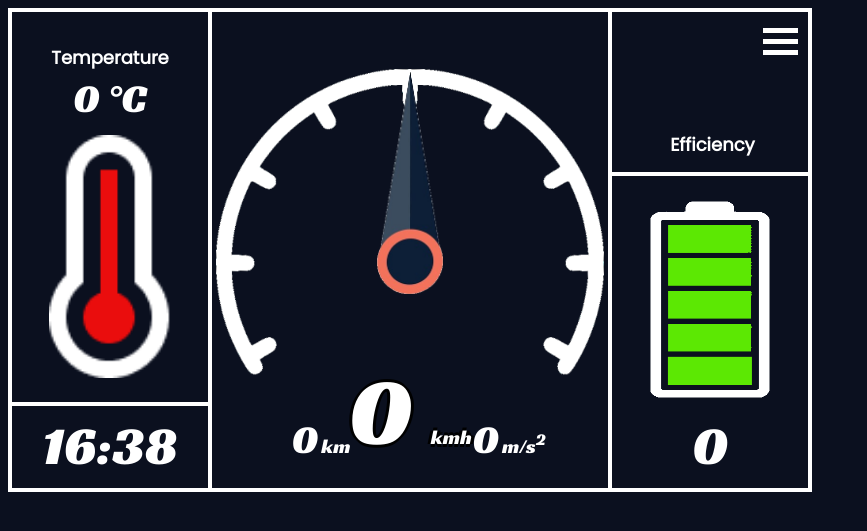
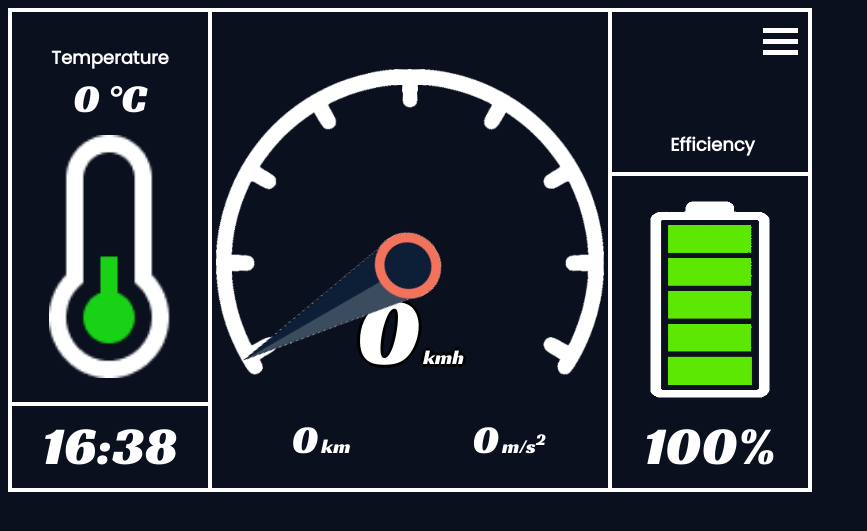
Before and after one commit to Princeton-Racing-Electric/Dashboard, a Flask app: page / in a window 1280 px wide. Shown: the top 531 px of the page, without its empty margins (0-867 px from the left). Run offline with Flask 2, Linux system fonts and the light colour scheme; parts of the project's set-up code (start-up, migrations or seed data) failed here and were passed over.

Commit message:
revert back

```diff
--- a/Server/templates/boardv3.html
+++ b/Server/templates/boardv3.html
@@ -78,14 +78,6 @@
             width: 25%;
             padding: 10px;
         }
-        .container .box .box-cell-side2 {
-            position: relative;
-            border: 2px solid white;
-            text-align: justify;
-            display:table-cell;
-            width: 25%;
-            padding: 10px;
-        }
         .container .box .box-cell-center {
             position: relative;
             border: 2px solid white;
@@ -147,11 +139,9 @@
             <label for="velocity" style="color:white;">Velocity:</label><br>
             <input type="text" id="velocity">
             <input type="submit" value="Submit" onclick="changeVelocity(); return false;"><br>
-
             <label for="temp" style="color:white;">Temperature:</label><br>
             <input type="text" id="temp">
             <input type="submit" value="Submit" onclick="changeTemp(); return false;"><br>
-
             <label for="battery_" style="color:white;">Battery:</label><br>
             <input type="text" id="battery_">
             <input type="submit" value="Submit" onclick="changeBattery(); return false;"><br>
@@ -168,7 +158,7 @@
                     text-align:center; font-size: 18px;
                     width: 60%; height: 6.25%;
                     position: absolute; left: 20%; top: 4.167%;">Temperature</h1>
-                <p id="temperature" class="clickable" onclick="toggleTempUnits()"
+                <p id="mph" class="clickable" onclick="toggleTempUnits()"
                     style="color:white; font-family: 'Racing Sans One', cursive;
                     text-align:center; font-size: 40px;
                     width: 75%; height: 10.417%;
@@ -179,17 +169,22 @@
                 <img id="thermometer-picture" src="{{url_for('static', filename='temp_red.png')}}"
                     alt="thermometer picture" style="width: 62%; height: 51.042%;
                     position: absolute; left: 19%; top: 25.833%;">
+                        <!-- left: 29%; top: 24.167%; -->
+                        <!-- width: 41.5%; height: 51.4583%; -->
+                <!-- <img id="thermometer-pic" src="temp_red.png" alt="thermometer picture"
+                     style="width: 62%; height: 51.042%;
+                     position: absolute; left: 19%; top: 25.833%;"> -->
                 <p id="time" style="color:white; font-family: 'Racing Sans One', cursive;
                     text-align:center; font-size: 54px;
                     width: 75%; height: 13.542%;
                     position: absolute; left: 12.5%; top: 72.375%;">16:00</p>
             </div>
             <div class = "box-cell-center">
-                <p id="mph" class="clickable"
-                    style="color:white; font-family: 'Racing Sans One', cursive; font-size: 96px;
+                <p id="mph" class="clickable" onclick="toggleDistanceUnits()"
+                    style="color:white; font-family: 'Racing Sans One', cursive;
                     text-shadow: -3px 0 black, 0 3px black, 3px 0 black, 0 -3px black;
                     width: 60%; height: 20.833%;
-                    text-align:center; position: absolute; left: 20%; top: 50.833%;">
+                    text-align:center; position: absolute; left: 20%; top: 50.833%;"> <!-- top: 24.791% -->
                     <span id="velocity-number" style="font-size: 96px">62</span>
                     <span id="velocity-unit" style="font-size: 20px">kmh</span>
                 </p>
@@ -199,14 +194,19 @@
                 <img id="speedometer-picture" src="{{url_for('static', filename='needle.png')}}"
                     alt="speedometer picture" style="width: 16.875%; height: 46.667%;
                     position: absolute; left: 41.5625%; top: 12.5%; transform-origin: 50% 86.61%;">
-                <p id="mileage-text" class="clickable"
+                <!-- <img id="speed-bar-pic" src="markers.png" alt="speedometer picture"
+                     style="width: 98%; height: 70.167%; position: absolute; left: 1%; top: 12%;">
+                <img id="speedometer-pic" src="needle.png" alt="speedometer picture"
+                     style="width: 16.875%; height: 46.667%;; position: absolute; left: 41.5625%; top: 12.5%;
+                     transform-origin: 50% 86.61%;"> -->
+                <p id="mileage-text" class="clickable" onclick="toggleDistanceUnits()"
                     style="color:white; font-family: 'Racing Sans One', cursive; text-align:center;
                     width: 50%; height: 12.5%;
                     position: absolute; left: 2.5%; top: 81%">
                     <span id="mileage-number" style="font-size: 40px;">20.50</span>
                     <span id="mileage-unit" style="font-size: 20px">km</span>
                 </p>
-                <p id="acceleration-text" class="clickable"
+                <p id="acceleration-text" class="clickable" onclick="toggleDistanceUnits()"
                    style="color:white; font-family: 'Racing Sans One', cursive;
                     width: 60%; height: 15%;
                     text-align:center; position: absolute; left: 45%; top: 81%;"> <!-- left: 20%; top: 28.833%; -->
@@ -214,7 +214,7 @@
                     <span id="acceleration-unit" style="font-size: 20px">m/s<sup>2</sup></span>
                 </p>
             </div>
-            <div class = "box-cell-side2">
+            <div class = "box-cell-side">
                 <div class="menubar">
                     <div class="menu" onclick="toggleMenu(this)">
                         <div class="bar1"></div>
@@ -238,7 +238,10 @@
                 <img id="battery-picture" src="{{url_for('static', filename='battery_100.png')}}" alt="battery picture"
                      style="width: 100%; height: 25%; transform:rotate(270deg);
                      position: absolute; left: 0; top: 48%;">
-                <p id="voltage" style="color:white; font-family: 'Racing Sans One', cursive;
+                <!-- <img id="battery-pic" src="battery_100.png" alt="battery picture"
+                     style="width: 100%; height: 25%; rotate: 270deg;
+                     position: absolute; left: 0; top: 48%;"> -->
+                <p id="battery" style="color:white; font-family: 'Racing Sans One', cursive;
                     text-align:center; font-size: 54px;
                     width: 90%; height: 14.583%;
                     position: absolute; left: 5%; top: 72.375%;">100%</p>
@@ -276,7 +279,7 @@
 
 
     // toggle distance units between imperial and metric
-    /*let metricDistance = true;
+    let metricDistance = true;
     function toggleDistanceUnits() {
         if (metricDistance) { // switch to imperial units
             document.getElementById("velocity-unit").innerHTML = "mph";
@@ -304,7 +307,7 @@
             document.getElementById("mileage-number").innerHTML = mileage.toFixed(2);
         }
         metricDistance = !metricDistance;
-    }*/
+    }
 
 
     // toggle temperature units between imperial and metric
@@ -362,7 +365,7 @@
 
     // rotate speedometer image according to velocity
     // min velocity is 0 mph (0 kph), max velocity is 100 mph (160 kph)
-   /* setInterval(function() {
+    setInterval(function() {
         if (document.getElementById("velocity-number") != null) {
             let velocity = document.getElementById("velocity-number").innerHTML;
             if (metricDistance) velocity = convertKmToMiles(velocity);
@@ -371,12 +374,12 @@
             let picture = document.getElementById("speedometer-picture");
             picture.style.transform = 'rotate(' + velocity + 'deg)';
         }
-    }, 25);*/
+    }, 25);
 
 
     // changing temperature images currently in C
     // motor ranges b/w 100 - 200C  -- yellow at 100
-    /*let temp = 200;
+    let temp = 200;
     setInterval(function() {
         if (document.getElementById("temperature-number") != null) {
             temp = document.getElementById("temperature-number").innerHTML;
@@ -398,7 +401,7 @@
                 document.getElementById("thermometer-picture").src = "{{url_for('static', filename='temp_red.png')}}";
             }
         }
-    }, 1000);*/
+    }, 1000);
 
 
     // testing
@@ -419,20 +422,3 @@
 </body>
 
 </html>
-
-
-<!-- left: 29%; top: 24.167%; -->
-<!-- width: 41.5%; height: 51.4583%; -->
-<!-- <img id="thermometer-pic" src="temp_red.png" alt="thermometer picture"
-     style="width: 62%; height: 51.042%;
-     position: absolute; left: 19%; top: 25.833%;"> -->
-
-<!-- <img id="speed-bar-pic" src="markers.png" alt="speedometer picture"
-                     style="width: 98%; height: 70.167%; position: absolute; left: 1%; top: 12%;">
-                <img id="speedometer-pic" src="needle.png" alt="speedometer picture"
-                     style="width: 16.875%; height: 46.667%;; position: absolute; left: 41.5625%; top: 12.5%;
-                     transform-origin: 50% 86.61%;"> -->
-
-<!-- <img id="battery-pic" src="battery_100.png" alt="battery picture"
-                     style="width: 100%; height: 25%; rotate: 270deg;
-                     position: absolute; left: 0; top: 48%;"> -->
```
